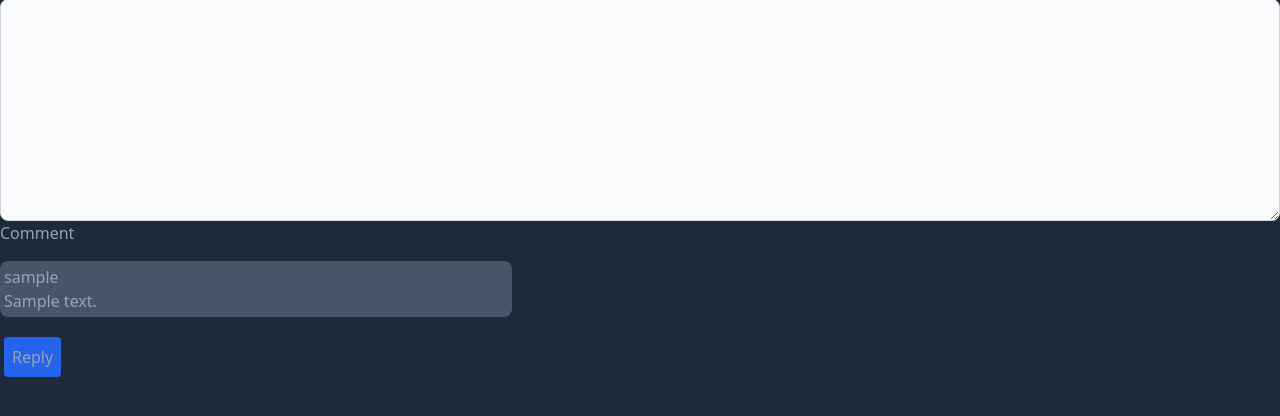
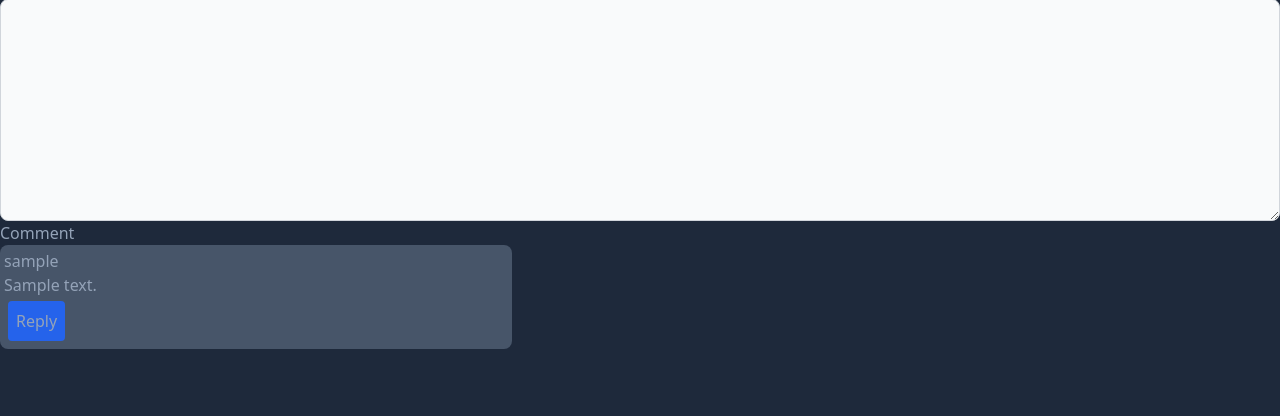
Before and after one commit to MacGuini/portfolio, a Django app: page /forum/view-post/00000000-0000-0000-0000-000000000001 in a window 1280 px wide. Shown: the part 266-682 px from the top of the page. Run offline with Django 4.2, Linux system fonts and the light colour scheme; tables that the repository leaves empty hold one stand-in row (values such as "Sample post"); some libraries are stand-ins or nearby versions.

Commit message:
updated forum sorting. still needs work.

```diff
--- a/forum/templates/forum/view_post.html
+++ b/forum/templates/forum/view_post.html
@@ -29,10 +29,10 @@
         <input type="submit" value="Comment">
     </form>
     <!--Displays comments-->
-    <div class="">
+    <div class="relative">
         {% for comment in comments %}
         <!-- display comment here -->
-        <div class="bg-slate-600 rounded-lg p-1 my-4 max-w-lg">
+        <div class="bg-slate-600 rounded-lg p-1 max-w-lg">
             <div>
                 {{comment.username}}
             </div>
@@ -46,7 +46,6 @@
                     {% include 'forum/replies.html' with replies=comment.replies.all %}
                 </div>
             {% endif %}
-    </div>
             <!-- display reply button with unique id -->
             <button id="reply-button-{{ comment.id }}" class="bg-blue-600 rounded p-2 m-1" onclick="showReplyForm('{{ comment.id }}')">Reply</button>
             <!-- display reply form here -->
@@ -58,6 +57,9 @@
             </form>
             {% endfor %}
         </div>
+    </div>
+
+
 
 </div>
 
@@ -72,7 +74,7 @@
             }
         }
 
-        // Hide all reply buttons
+        // Show all reply buttons
         var buttons = document.getElementsByTagName('button');
         for (var i = 0; i < buttons.length; i++) {
             if (buttons[i].id.startsWith('reply-button-')) {
@@ -86,6 +88,7 @@
         document.getElementById('reply-button-' + commentId).style.display = 'none';
     }
 
+
 </script>
 
 
--- a/forum/views.py
+++ b/forum/views.py
@@ -28,7 +28,7 @@ def createForumPost(request):
 
 def viewPost(request, pk, parent_comment_id=None):
     post = get_object_or_404(Post, pk=pk)
-    comments = post.comments.filter(parent=None)  # Only fetch top-level comments
+    comments = post.comments.all()  # Fetch all comments
     form = CommentForm()
 
     if request.method == 'POST':
```
Also changed, not shown: forum/templates/forum/replies.html (+13 -9 lines). Lines whose indentation alone changed are shown as unchanged.
